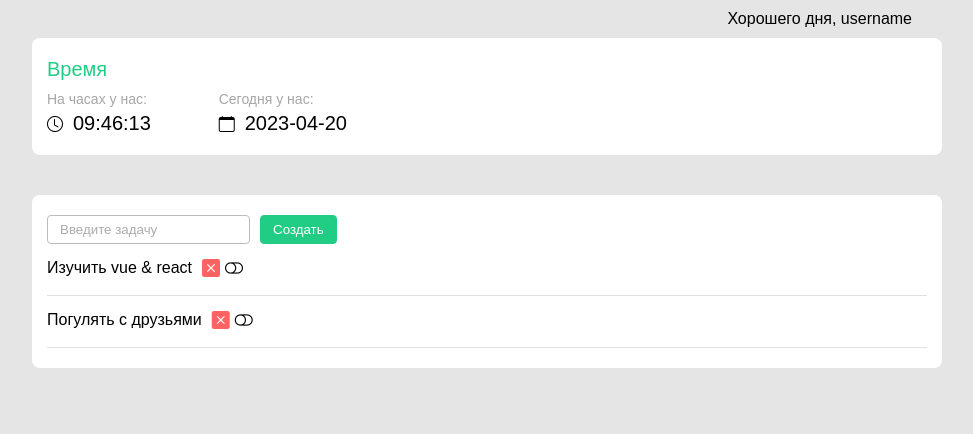
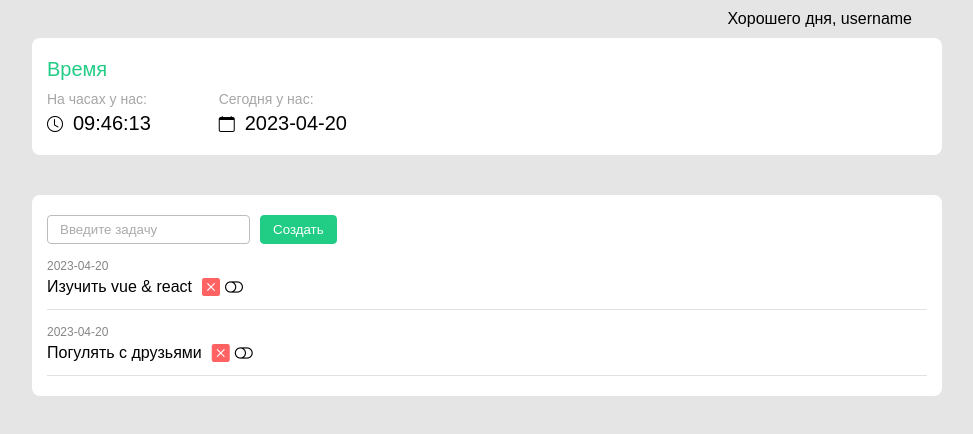
Before and after one commit to zaynlannister/todo-vue, a Vue app: page / in a window 1280 px wide. Shown: the top 434 px of the page, without its empty margins (168-1141 px from the left). Built offline with nearby package versions, Linux system fonts and the light colour scheme.

Commit message:
feat: add task creation date

```diff
--- a/src/App.vue
+++ b/src/App.vue
@@ -7,7 +7,7 @@
       </app-table>
       <div class="todo-wrapper">
         <app-table>
-          <todo-list></todo-list>
+          <todo-list :date="currentDate"></todo-list>
         </app-table>
       </div>
     </div>
--- a/src/components/TodoList.vue
+++ b/src/components/TodoList.vue
@@ -8,13 +8,16 @@
         <button @click="create">Создать</button>
       </div>
     </div>
-    <todo-task v-for="task in tasksList" :task="task" />
+    <todo-task v-for="task in tasksList" :task="task" :date="date" />
   </div>
 </template>
 <script setup>
 import TodoTask from "./TodoTask.vue";
 import { useTasksStore } from "@/stores/tasks";
 import { computed, ref } from "vue";
+
+const props = defineProps(["date"]);
+
 const tasks = useTasksStore();
 const tasksList = computed(() => tasks.tasksList);
 const inputValue = ref("");
@@ -66,29 +69,4 @@ button {
     }
   }
 }
-
-.todo-task {
-  display: flex;
-  border-bottom: 1px solid #e2e2e2;
-  padding: 15px 0;
-
-  &__title {
-    margin-right: 10px;
-  }
-
-  &__actions {
-    display: flex;
-  }
-
-  &__close-button {
-    color: #ff6262;
-    margin-right: 5px;
-  }
-
-  &__close-button,
-  &__checkbox {
-    cursor: pointer;
-    font-size: 18px;
-  }
-}
 </style>
--- a/src/components/TodoTask.vue
+++ b/src/components/TodoTask.vue
@@ -1,6 +1,7 @@
 <template>
   <div>
     <div class="todo-list__tasks">
+      <div class="created__at">{{ date }}</div>
       <div class="todo-task">
         <div class="todo-task__title">{{ task.title }}</div>
         <div class="todo-task__actions">
@@ -17,7 +18,42 @@
 </template>
 
 <script setup>
-const props = defineProps(["task"]);
+const props = defineProps(["task", "date"]);
 </script>
 
-<style lang="scss"></style>
+<style lang="scss">
+.created__at {
+  font-size: 12px;
+  margin-bottom: 5px;
+  color: #868686;
+}
+
+.todo-list__tasks {
+  padding: 15px 0 0 0;
+}
+
+.todo-task {
+  display: flex;
+  border-bottom: 1px solid #e2e2e2;
+  padding: 0 0 10px 0;
+
+  &__title {
+    margin-right: 10px;
+  }
+
+  &__actions {
+    display: flex;
+  }
+
+  &__close-button {
+    color: #ff6262;
+    margin-right: 5px;
+  }
+
+  &__close-button,
+  &__checkbox {
+    cursor: pointer;
+    font-size: 18px;
+  }
+}
+</style>
```
